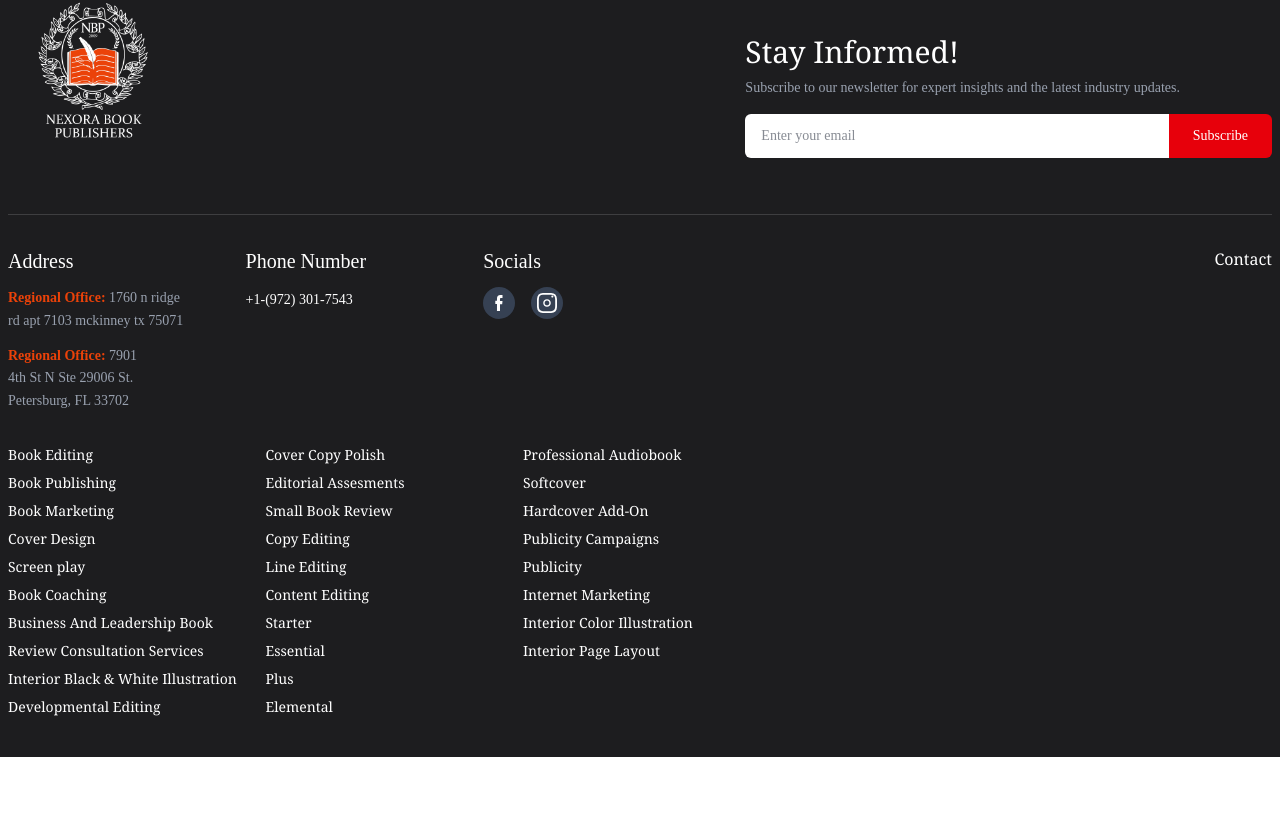
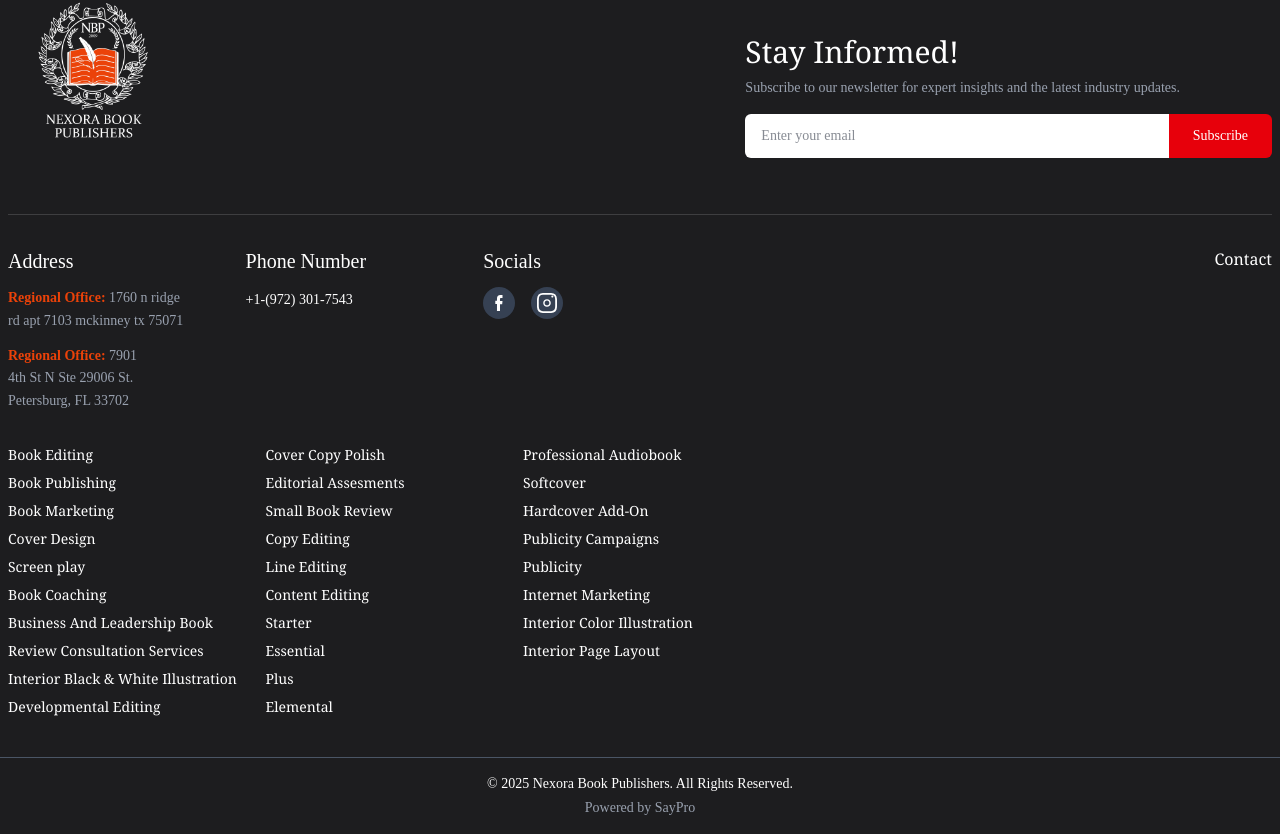
Before and after one commit to SyedSumaimaly/Nexora-Book-Publishers, a React (Vite) app: page / in a window 1280 px wide. Shown: the part 8153-8987 px from the top of the page. Before the commit the page ends 8910 px from the top, so only its background shows below. Built offline with nearby package versions, Linux system fonts and the light colour scheme.

Commit message:
Fixing Footer Component

```diff
--- a/src/component/Footer.jsx
+++ b/src/component/Footer.jsx
@@ -3,16 +3,19 @@
 
 // --- Footer Component ---
 const Footer = () => {
+
+    const bgColor = 'bg-[#1d1d1f]';
+    const textColor = 'text-white';
+    const currentYear = new Date().getFullYear();
+
     return (
+        <>
             <footer className="bg-[#1D1D1F] py-10 px-4 lg:px-2 relative overflow-hidden">
                 <div className="mx-auto container max-w-7xl">
 
-                {/* --- Top Section: Logo & Newsletter --- */}
                     <div className="flex flex-wrap justify-start md:justify-between items-end pb-14 border-b border-[#C1C1C1]/20 mb-8">
 
-                    {/* Logo */}
                         <div className="mb-8 md:mb-0 w-1/3 lg:w-auto">
-                        {/* Placeholder for logo */}
                             <img
                                 src={logo}
                                 className="w-[170px] object-contain"
@@ -20,14 +23,12 @@
                             />
                         </div>
 
-                    {/* Newsletter / Stay Informed */}
                         <div className="w-full md:w-1/2 lg:w-5/12">
                             <h2 className="text-3xl text-white font-serif mb-2">Stay Informed!</h2>
                             <p className="text-gray-400 mb-4 text-sm">
                                 Subscribe to our newsletter for expert insights and the latest industry updates.
                             </p>
 
-                        {/* Form */}
                             <form
                                 action="https://leads.infinityprojectmanager.com/brand/fawcettpublications/lead"
                                 method="GET"
@@ -54,13 +55,10 @@
                         </div>
                     </div>
 
-                {/* --- Middle Section: Address, Phone, Socials, Contact --- */}
                     <div className="flex justify-start md:justify-between items-start flex-wrap">
 
-                    {/* Group: Address, Phone, Socials */}
                         <div className="flex flex-col lg:flex-row lg:space-x-12 space-y-8 lg:space-y-0 w-full lg:w-3/5">
 
-                        {/* Address */}
                             <div className="w-full lg:w-1/4">
                                 <h2 className="text-xl text-white font-medium mb-3">Address</h2>
                                 <p className="text-sm text-gray-400 leading-relaxed text-balance">
@@ -71,7 +69,6 @@
                                 </p>
                             </div>
 
-                        {/* Phone Number */}
                             <div className="w-full lg:w-1/4">
                                 <h2 className="text-xl text-white font-medium mb-3">Phone Number</h2>
                                 <a
@@ -86,11 +83,9 @@
                             <div className="w-full lg:w-auto">
                                 <h2 className="text-xl text-white font-medium mb-3">Socials</h2>
                                 <div className="flex space-x-4">
-                                {/* Facebook Placeholder SVG */}
                                     <a href="#" target="_blank" className="w-8 h-8 flex items-center justify-center bg-gray-700 rounded-full hover:bg-gray-600 transition">
                                         <svg xmlns="http://www.w3.org/2000/svg" className="w-5 h-5 text-white" viewBox="0 0 24 24" fill="currentColor"><path d="M9.198 21.5h4v-8.083h2.616l.384-3.917h-3l.002-1.977c0-1.018.156-1.523 1.523-1.523h1.474v-3.486c-.266-.027-.887-.091-2.544-.091-2.733 0-4.08 1.439-4.08 4.394v2.583h-2v3.917h2v8.083z" /></svg>
                                     </a>
-                                {/* Instagram Placeholder SVG */}
                                     <a href="# " target="_blank" className="w-8 h-8 flex items-center justify-center bg-gray-700 rounded-full hover:bg-gray-600 transition">
                                         <svg xmlns="http://www.w3.org/2000/svg" className="w-5 h-5 text-white" viewBox="0 0 24 24" fill="currentColor"><path d="M12 2.163c3.204 0 3.584.012 4.85.07c3.252.148 4.772 1.677 4.924 4.924.057 1.266.07 1.646.07 4.85s-.012 3.584-.07 4.85c-.148 3.25-1.677 4.772-4.924 4.924-1.266.057-1.646.07-4.85.07s-3.584-.012-4.85-.07c-3.25-.148-4.77-1.677-4.924-4.924-.057-1.266-.07-1.646-.07-4.85s.012-3.584.07-4.85c.148-3.25 1.677-4.77 4.924-4.924 1.266-.057 1.646-.07 4.85-.07zm0-2.163c-3.259 0-3.667.014-4.947.072-4.358.204-6.793 2.639-7.006 7.006-.058 1.28-.072 1.688-.072 4.947s.014 3.667.072 4.947c.204 4.357 2.64 6.792 7.006 7.006 1.28.058 1.688.072 4.947.072s3.667-.014 4.947-.072c4.354-.204 6.786-2.636 7.006-7.006.058-1.28.072-1.688.072-4.947s-.014-3.667-.072-4.947c-.206-4.356-2.638-6.792-7.006-7.006-1.28-.058-1.688-.072-4.947-.072zM12 7.378c-2.51 0-4.551 2.041-4.551 4.55s2.041 4.551 4.551 4.551 4.551-2.041 4.551-4.551-2.041-4.55-4.551-4.55zm0 7.378c-1.554 0-2.827-1.273-2.827-2.827s1.273-2.827 2.827-2.827 2.827 1.273 2.827 2.827-1.273 2.827-2.827 2.827zm6.406-11.845c-.687 0-1.242.556-1.242 1.242s.555 1.242 1.242 1.242 1.242-.556 1.242-1.242-.555-1.242-1.242-1.242z" /></svg>
                                     </a>
@@ -99,18 +94,15 @@
 
                         </div>
 
-                    {/* Contact Links (Right side) */}
                         <div className="flex flex-col pt-8 lg:pt-0 space-y-2 text-white text-lg font-serif">
                             <a href="/contact-us.html" className="text-base hover:text-gray-400 transition-colors">Contact</a>
                         </div>
                     </div>
 
-                <hr className="w-full mt-4 lg:hidden h-px bg-[#C1C1C1]/20 border-0" /> {/* Separator for mobile view */}
+                    <hr className="w-full mt-4 lg:hidden h-px bg-[#C1C1C1]/20 border-0" />
 
-                {/* --- Bottom Section: Service Links & Let's Talk Email --- */}
                     <div className="flex justify-between items-end mt-8 flex-wrap">
 
-                    {/* Service Links (Left side - Multi-column list) */}
                         <div className="w-full lg:w-3/5 order-2 lg:order-1 pt-8 lg:pt-0">
                             <ul className="columns-1 md:columns-2 xl:columns-3 space-y-2 text-sm font-serif">
                                 <li className="break-inside-avoid"><a href="/book-editing.html" className="text-white hover:text-gray-400 transition-colors">Book Editing</a></li>
@@ -155,11 +147,20 @@
                 </a>
               </div> */}
                     </div>
+                </div>
+            </footer>
+            <footer className={`w-full ${bgColor} py-4 border-t border-gray-600`}>
+                <div className="container mx-auto px-4 flex justify-center items-center h-full">
 
-                {/* The complex absolute line structure was removed for simplicity and stability in a Tailwind/React environment. */}
+                    {/* Content */}
+                    <div className={`text-center ${textColor} text-sm font-light`}>
+                        <p>© {currentYear} Nexora Book Publishers. All Rights Reserved.</p>
+                        <p className="manifest-regular pt-1 text-gray-400">Powered by SayPro</p>
+                    </div>
 
                 </div>
             </footer>
+        </>
     );
 };
 
```
Lines whose indentation alone changed are shown as unchanged.
